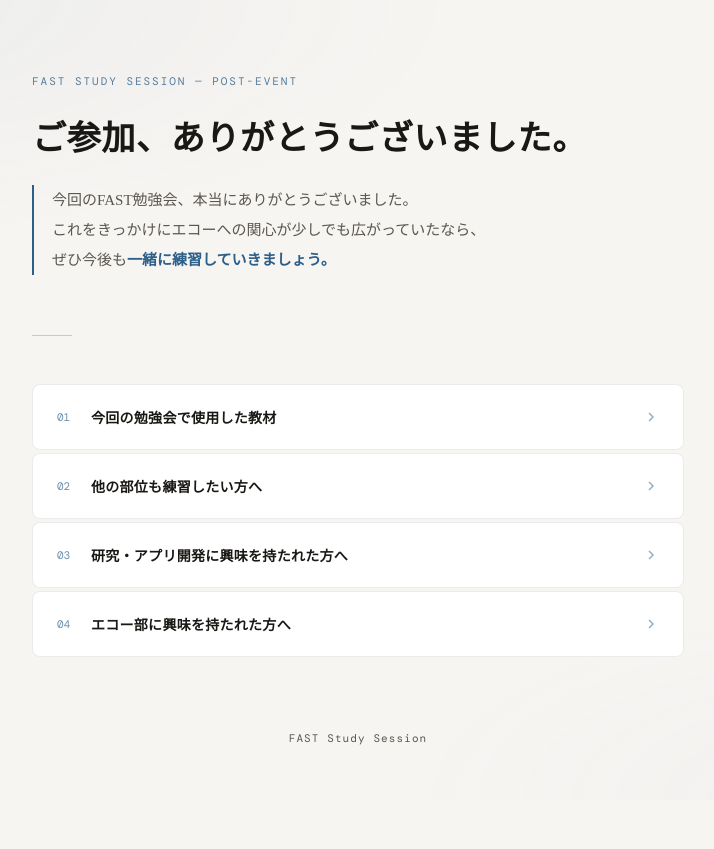
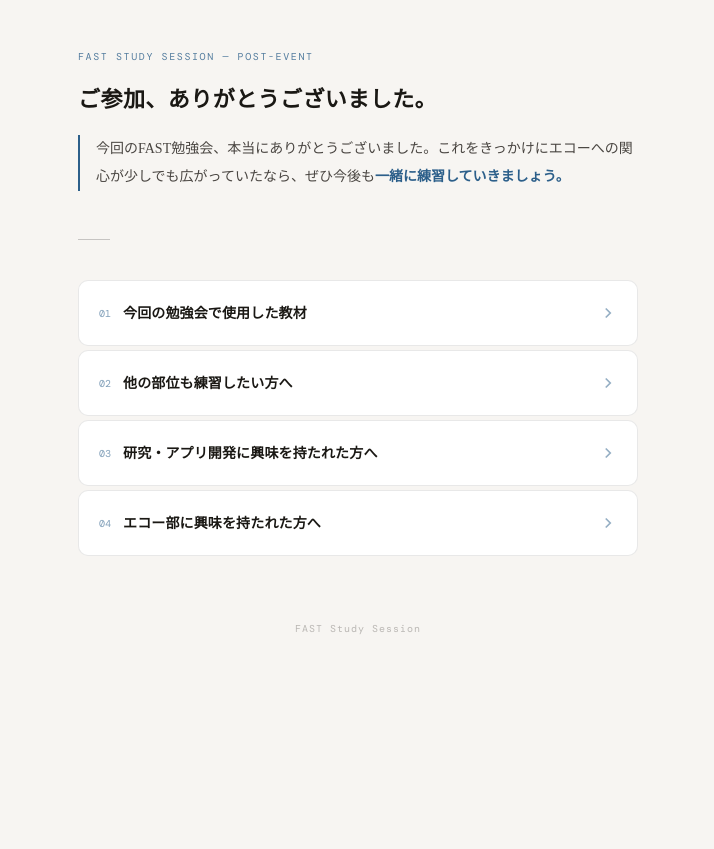
Before and after one commit to WJ-medtech/thankyou, a plain HTML site: page index.html in a window 1280 px wide. Shown: the whole page, without its empty margins (282-996 px from the left). After the commit the page ends 800 px from the top, so only its background shows below. Drawn offline with nearby package versions, Linux system fonts and the light colour scheme; a web font is replaced by a local one.

Commit message:
Add files via upload

```diff
--- a/index.html
+++ b/index.html
@@ -10,10 +10,10 @@
     --bg: #f7f5f2;
     --surface: #ffffff;
     --surface2: #f0ede8;
-    --border: rgba(0,0,0,0.08);
-    --border-hover: rgba(0,0,0,0.18);
+    --border: rgba(0,0,0,0.09);
+    --border-hover: rgba(0,0,0,0.20);
     --text-primary: #1a1814;
-    --text-secondary: #5a5650;
+    --text-secondary: #4a4642;
     --accent: #2c5f8a;
     --accent-light: rgba(44,95,138,0.08);
     --tag-bg: rgba(44,95,138,0.07);
@@ -27,59 +27,43 @@
     font-family: 'Noto Serif JP', serif;
     min-height: 100vh;
     line-height: 1.8;
-    overflow-x: hidden;
-  }
-
-  body::before {
-    content: '';
-    position: fixed;
-    inset: 0;
-    background:
-      radial-gradient(ellipse 80% 50% at 10% 0%, rgba(44,95,138,0.05) 0%, transparent 60%),
-      radial-gradient(ellipse 60% 40% at 90% 100%, rgba(100,140,180,0.04) 0%, transparent 60%);
-    pointer-events: none;
-    z-index: 0;
+    -webkit-text-size-adjust: 100%;
   }
 
   .container {
-    max-width: 700px;
+    max-width: 600px;
     margin: 0 auto;
-    padding: 72px 24px 100px;
-    position: relative;
-    z-index: 1;
+    padding: 48px 20px 80px;
   }
 
-  header {
-    margin-bottom: 60px;
-    animation: fadeUp 0.8s ease both;
-  }
+  header { margin-bottom: 48px; animation: fadeUp 0.7s ease both; }
 
   .label {
     font-family: 'DM Mono', monospace;
-    font-size: 11px;
-    letter-spacing: 0.18em;
+    font-size: 10px;
+    letter-spacing: 0.16em;
     color: var(--accent);
     text-transform: uppercase;
-    margin-bottom: 18px;
+    margin-bottom: 14px;
     opacity: 0.8;
   }
 
   h1 {
     font-family: 'Shippori Mincho', serif;
-    font-size: clamp(24px, 5vw, 34px);
+    font-size: 22px;
     font-weight: 600;
-    line-height: 1.5;
+    line-height: 1.6;
     letter-spacing: 0.02em;
-    margin-bottom: 24px;
+    margin-bottom: 20px;
     color: var(--text-primary);
   }
 
   .intro {
-    font-size: 15px;
+    font-size: 14px;
     color: var(--text-secondary);
     line-height: 2;
     border-left: 2px solid var(--accent);
-    padding-left: 18px;
+    padding-left: 16px;
   }
 
   .intro em {
@@ -89,184 +73,202 @@
   }
 
   .divider {
-    width: 40px;
+    width: 32px;
     height: 1px;
     background: var(--border-hover);
-    margin: 48px 0;
-    animation: fadeUp 0.8s ease 0.2s both;
+    margin: 40px 0;
+    animation: fadeUp 0.7s ease 0.15s both;
   }
 
   .accordion {
     display: flex;
     flex-direction: column;
-    gap: 3px;
+    gap: 4px;
   }
 
   .item {
     border: 1px solid var(--border);
-    border-radius: 8px;
+    border-radius: 10px;
     overflow: hidden;
-    transition: border-color 0.3s ease, box-shadow 0.3s ease;
+    background: var(--surface);
+    transition: border-color 0.3s, box-shadow 0.3s;
     animation: fadeUp 0.6s ease both;
-    background: var(--surface);
   }
-  .item:nth-child(1) { animation-delay: 0.3s; }
-  .item:nth-child(2) { animation-delay: 0.4s; }
-  .item:nth-child(3) { animation-delay: 0.5s; }
-  .item:nth-child(4) { animation-delay: 0.6s; }
+  .item:nth-child(1) { animation-delay: 0.2s; }
+  .item:nth-child(2) { animation-delay: 0.3s; }
+  .item:nth-child(3) { animation-delay: 0.4s; }
+  .item:nth-child(4) { animation-delay: 0.5s; }
 
-  .item:hover { border-color: var(--border-hover); box-shadow: 0 2px 12px rgba(0,0,0,0.06); }
-  .item.open  { border-color: var(--accent); box-shadow: 0 4px 20px rgba(44,95,138,0.1); }
+  .item.open { border-color: var(--accent); box-shadow: 0 4px 16px rgba(44,95,138,0.1); }
 
   .trigger {
     width: 100%;
     display: flex;
     align-items: center;
     justify-content: space-between;
-    padding: 22px 24px;
+    padding: 18px 20px;
     background: transparent;
     border: none;
     cursor: pointer;
     text-align: left;
-    gap: 16px;
-    transition: background 0.25s;
+    gap: 12px;
+    -webkit-tap-highlight-color: transparent;
+    transition: background 0.2s;
+    min-height: 64px;
   }
 
-  .trigger:hover { background: var(--surface2); }
   .item.open .trigger { background: var(--accent-light); }
 
   .trigger-left {
     display: flex;
     align-items: center;
-    gap: 14px;
+    gap: 12px;
+    flex: 1;
   }
 
   .icon-num {
     font-family: 'DM Mono', monospace;
-    font-size: 11px;
+    font-size: 10px;
     color: var(--accent);
-    opacity: 0.7;
-    min-width: 20px;
+    opacity: 0.6;
+    flex-shrink: 0;
   }
 
   .trigger-title {
-    font-family: 'Noto Serif JP', serif;
     font-size: 14px;
     font-weight: 600;
     color: var(--text-primary);
-    letter-spacing: 0.02em;
+    line-height: 1.5;
+    letter-spacing: 0.01em;
   }
 
   .chevron {
-    width: 16px;
-    height: 16px;
+    width: 18px;
+    height: 18px;
     flex-shrink: 0;
     color: var(--accent);
     opacity: 0.5;
-    transition: transform 0.35s cubic-bezier(0.4, 0, 0.2, 1), opacity 0.3s;
+    transition: transform 0.35s cubic-bezier(0.4,0,0.2,1), opacity 0.25s;
   }
   .item.open .chevron { transform: rotate(90deg); opacity: 1; }
 
   .panel {
     max-height: 0;
     overflow: hidden;
-    transition: max-height 0.5s cubic-bezier(0.4, 0, 0.2, 1);
+    transition: max-height 0.45s cubic-bezier(0.4,0,0.2,1);
   }
-  .item.open .panel { max-height: 2400px; }
+  .item.open .panel { max-height: 1800px; }
 
   .panel-inner {
-    padding: 24px 24px 28px;
+    padding: 20px 20px 24px;
     border-top: 1px solid var(--border);
   }
 
   .panel-inner p {
     font-size: 14px;
     color: var(--text-secondary);
-    line-height: 2;
+    line-height: 1.9;
     margin-bottom: 14px;
   }
   .panel-inner p:last-child { margin-bottom: 0; }
 
-  .panel-inner ul {
-    list-style: none;
-    margin: 12px 0 16px;
+  .tag-grid {
     display: grid;
     grid-template-columns: 1fr 1fr;
-    gap: 6px 12px;
+    gap: 6px;
+    margin: 12px 0 16px;
   }
 
-  .panel-inner ul li {
+  .tag {
     font-size: 13px;
     color: var(--text-secondary);
-    padding: 6px 12px;
+    padding: 7px 12px;
     background: var(--tag-bg);
-    border-radius: 4px;
-    letter-spacing: 0.02em;
+    border-radius: 6px;
+    line-height: 1.5;
   }
 
-  .link-btn {
-    display: inline-flex;
+  .dl-btn {
+    display: flex;
     align-items: center;
+    justify-content: center;
     gap: 8px;
+    width: 100%;
+    padding: 14px;
     margin-top: 14px;
-    padding: 10px 18px;
     background: var(--accent);
-    border-radius: 6px;
+    border-radius: 8px;
     color: #fff;
     font-family: 'DM Mono', monospace;
-    font-size: 12px;
+    font-size: 13px;
     text-decoration: none;
-    letter-spacing: 0.06em;
-    transition: background 0.25s, transform 0.2s;
+    letter-spacing: 0.05em;
+    -webkit-tap-highlight-color: transparent;
+    transition: background 0.2s;
   }
-  .link-btn:hover { background: #1e4a72; transform: translateY(-1px); }
-  .link-btn svg { width: 12px; height: 12px; }
+  .dl-btn:active { background: #1e4a72; }
+  .dl-btn svg { width: 16px; height: 16px; flex-shrink: 0; }
+
+  .link-btn {
+    display: flex;
+    align-items: center;
+    justify-content: center;
+    gap: 8px;
+    width: 100%;
+    padding: 14px;
+    margin-top: 10px;
+    background: transparent;
+    border: 1.5px solid var(--accent);
+    border-radius: 8px;
+    color: var(--accent);
+    font-family: 'DM Mono', monospace;
+    font-size: 13px;
+    text-decoration: none;
+    letter-spacing: 0.05em;
+    -webkit-tap-highlight-color: transparent;
+    transition: background 0.2s;
+  }
+  .link-btn:active { background: var(--accent-light); }
+  .link-btn svg { width: 14px; height: 14px; flex-shrink: 0; }
 
   .notice {
     margin-top: 14px;
-    padding: 12px 16px;
+    padding: 12px 14px;
     background: #fff8f0;
     border-left: 3px solid #e08c40;
-    border-radius: 0 4px 4px 0;
+    border-radius: 0 6px 6px 0;
     font-size: 12px;
-    color: #7a5830;
+    color: #6b4c1e;
     font-family: 'DM Mono', monospace;
-    letter-spacing: 0.03em;
+    letter-spacing: 0.02em;
     line-height: 1.8;
   }
 
-  .pdf-wrap {
-    margin-top: 18px;
-    border: 1px solid var(--border);
+  /* 研究結果お知らせボックス */
+  .info-box {
+    margin-top: 16px;
+    padding: 14px 16px;
+    background: #f0f6ff;
+    border: 1px solid rgba(44,95,138,0.2);
     border-radius: 8px;
-    overflow: hidden;
+    font-size: 13px;
+    color: #2a4a6a;
+    line-height: 1.9;
   }
 
-  .pdf-label {
-    padding: 10px 16px;
+  .info-box strong {
+    display: block;
+    font-size: 12px;
     font-family: 'DM Mono', monospace;
-    font-size: 11px;
-    letter-spacing: 0.1em;
-    color: var(--text-secondary);
-    background: var(--surface2);
-    border-bottom: 1px solid var(--border);
-    display: flex;
-    align-items: center;
-    gap: 8px;
-  }
-
-  .pdf-label svg { width: 14px; height: 14px; color: #c0392b; flex-shrink: 0; }
-
-  .pdf-wrap iframe {
-    width: 100%;
-    height: 520px;
-    display: block;
-    border: none;
+    letter-spacing: 0.08em;
+    color: var(--accent);
+    margin-bottom: 6px;
+    opacity: 0.8;
   }
 
   .insta-section {
     margin-top: 16px;
-    padding: 16px;
+    padding: 14px;
     background: linear-gradient(135deg, #fdf6f0 0%, #f0f4ff 100%);
     border-radius: 8px;
     border: 1px solid var(--border);
@@ -279,42 +281,36 @@
   }
 
   .insta-badge {
-    display: inline-flex;
+    display: flex;
     align-items: center;
+    justify-content: center;
     gap: 8px;
-    padding: 9px 16px;
+    padding: 12px;
     border: 1px solid var(--border-hover);
-    border-radius: 6px;
-    color: var(--text-secondary);
-    font-size: 13px;
+    border-radius: 8px;
+    color: #3a3632;
+    font-size: 14px;
     text-decoration: none;
     background: white;
-    transition: border-color 0.25s, color 0.25s, transform 0.2s;
+    -webkit-tap-highlight-color: transparent;
+    transition: border-color 0.2s, color 0.2s;
   }
-  .insta-badge:hover { border-color: #e1306c; color: #e1306c; transform: translateY(-1px); }
-  .insta-badge svg { width: 15px; height: 15px; flex-shrink: 0; }
+  .insta-badge:active { border-color: #e1306c; color: #e1306c; }
+  .insta-badge svg { width: 18px; height: 18px; flex-shrink: 0; }
 
   footer {
-    margin-top: 72px;
+    margin-top: 64px;
     text-align: center;
     font-family: 'DM Mono', monospace;
-    font-size: 11px;
+    font-size: 10px;
     color: var(--text-secondary);
-    opacity: 0.4;
+    opacity: 0.35;
     letter-spacing: 0.1em;
-    animation: fadeUp 0.8s ease 0.7s both;
   }
 
   @keyframes fadeUp {
-    from { opacity: 0; transform: translateY(14px); }
+    from { opacity: 0; transform: translateY(12px); }
     to   { opacity: 1; transform: translateY(0); }
-  }
-
-  @media (max-width: 480px) {
-    .panel-inner ul { grid-template-columns: 1fr; }
-    .trigger { padding: 16px; }
-    .panel-inner { padding: 18px 16px 24px; }
-    .pdf-wrap iframe { height: 320px; }
   }
 </style>
 </head>
@@ -325,9 +321,7 @@
     <p class="label">FAST Study Session — Post-Event</p>
     <h1>ご参加、ありがとうございました。</h1>
     <p class="intro">
-      今回のFAST勉強会、本当にありがとうございました。<br>
-      これをきっかけにエコーへの関心が少しでも広がっていたなら、<br>
-      ぜひ今後も<em>一緒に練習していきましょう。</em>
+      今回のFAST勉強会、本当にありがとうございました。これをきっかけにエコーへの関心が少しでも広がっていたなら、ぜひ今後も<em>一緒に練習していきましょう。</em>
     </p>
   </header>
 
@@ -342,22 +336,15 @@
           <span class="icon-num">01</span>
           <span class="trigger-title">今回の勉強会で使用した教材</span>
         </div>
-        <svg class="chevron" viewBox="0 0 16 16" fill="none" stroke="currentColor" stroke-width="1.5">
-          <path d="M6 4l4 4-4 4"/>
-        </svg>
+        <svg class="chevron" viewBox="0 0 16 16" fill="none" stroke="currentColor" stroke-width="1.5"><path d="M6 4l4 4-4 4"/></svg>
       </button>
       <div class="panel">
         <div class="panel-inner">
-          <p>セミナーで使用したスライドを下記に掲載しています。復習にご活用ください。</p>
-
-          <div class="pdf-wrap">
-            <div class="pdf-label">
-              <svg viewBox="0 0 24 24" fill="currentColor"><path d="M14 2H6a2 2 0 00-2 2v16a2 2 0 002 2h12a2 2 0 002-2V8l-6-6zm-1 1.5L18.5 9H13V3.5zM8 17.5c.3.5.9.7 1.5.5.8-.3 1.3-1.1 1.5-2 .6.8 1.2 1.4 1.9 1.7.7.2 1.4 0 1.8-.5.3-.4.2-1-.2-1.3-.6-.4-1.5-.3-2.2 0-.4-.8-.7-1.7-.8-2.6-.1-.5-.6-.9-1.1-.8-.5.1-.9.6-.8 1.1.2.9.5 1.8 1 2.6-.7.4-1.4 1-1.6 1.3z"/></svg>
-              FASTセミナー スライド資料
-            </div>
-            <iframe src="FASTセミナー.pdf" title="FASTセミナー スライド"></iframe>
-          </div>
-
+          <p>セミナーで使用したスライドをダウンロードできます。復習にご活用ください。</p>
+          <a class="dl-btn" href="FASTセミナー.pdf" download>
+            <svg viewBox="0 0 24 24" fill="none" stroke="currentColor" stroke-width="2"><path d="M12 15V3M6 9l6 6 6-6M3 21h18"/></svg>
+            スライドをダウンロード
+          </a>
           <p style="margin-top:18px;">また、今回使用したシミュレーションアプリも引き続きご利用いただけます。</p>
           <a class="link-btn" href="https://wj-medtech.github.io/fast_journey/" target="_blank">
             <svg viewBox="0 0 16 16" fill="none" stroke="currentColor" stroke-width="1.5"><path d="M8 2H3a1 1 0 00-1 1v10a1 1 0 001 1h10a1 1 0 001-1V8M10 2h4m0 0v4m0-4L8 8"/></svg>
@@ -375,24 +362,22 @@
           <span class="icon-num">02</span>
           <span class="trigger-title">他の部位も練習したい方へ</span>
         </div>
-        <svg class="chevron" viewBox="0 0 16 16" fill="none" stroke="currentColor" stroke-width="1.5">
-          <path d="M6 4l4 4-4 4"/>
-        </svg>
+        <svg class="chevron" viewBox="0 0 16 16" fill="none" stroke="currentColor" stroke-width="1.5"><path d="M6 4l4 4-4 4"/></svg>
       </button>
       <div class="panel">
         <div class="panel-inner">
           <p>現在、以下の部位について一緒に練習できます。気軽にお声がけください。</p>
-          <ul>
-            <li>肺</li>
-            <li>心臓（FoCUS）</li>
-            <li>腹部大動脈</li>
-            <li>胆嚢</li>
-            <li>腎臓</li>
-            <li>下肢深部静脈<br><small style="font-size:11px;opacity:0.7">（膝窩静脈）</small></li>
-            <li>甲状腺</li>
-            <li>膝（膝蓋上嚢）</li>
-            <li>肩（上腕二頭筋長頭腱）</li>
-          </ul>
+          <div class="tag-grid">
+            <div class="tag">肺</div>
+            <div class="tag">心臓（FoCUS）</div>
+            <div class="tag">腹部大動脈</div>
+            <div class="tag">胆嚢</div>
+            <div class="tag">腎臓</div>
+            <div class="tag">下肢深部静脈<br><small style="font-size:11px;opacity:0.7">（膝窩静脈）</small></div>
+            <div class="tag">甲状腺</div>
+            <div class="tag">膝（膝蓋上嚢）</div>
+            <div class="tag">肩<br><small style="font-size:11px;opacity:0.7">（上腕二頭筋長頭腱）</small></div>
+          </div>
           <p>いつでも一緒に練習しましょう。</p>
         </div>
       </div>
@@ -405,16 +390,17 @@
           <span class="icon-num">03</span>
           <span class="trigger-title">研究・アプリ開発に興味を持たれた方へ</span>
         </div>
-        <svg class="chevron" viewBox="0 0 16 16" fill="none" stroke="currentColor" stroke-width="1.5">
-          <path d="M6 4l4 4-4 4"/>
-        </svg>
+        <svg class="chevron" viewBox="0 0 16 16" fill="none" stroke="currentColor" stroke-width="1.5"><path d="M6 4l4 4-4 4"/></svg>
       </button>
       <div class="panel">
         <div class="panel-inner">
           <p>今回の研究は、<strong style="color:var(--text-primary)">Sonoforge</strong> という団体で活動する中で生まれたものです。6年生の先輩が立ち上げ、現在も継続して開発を進めています。</p>
           <p>「このアプリをもっと大きくしたい」「他の部位のアプリも作ってみたい」など、少しでも興味があればお気軽にご連絡ください。</p>
-          <p style="font-size:13px;">なお、研究結果についてはまとまり次第（数ヶ月後を予定）、ご希望の方にLINEにてご報告いたします。希望される方はお知らせください。</p>
-          <div class="insta-section">
+          <div class="info-box">
+            <strong>RESEARCH RESULTS</strong>
+            今回の研究は8月・9月に学会発表を予定しています。発表が終わり次第、そこでお伝えした内容を簡潔にご報告できればと思っています。ご希望の方はお知らせください。
+          </div>
+          <div class="insta-section" style="margin-top:16px;">
             <p class="insta-cta">Sonoforgeの活動はInstagramでも発信しています。ぜひフォローしてください！</p>
             <a class="insta-badge" href="https://www.instagram.com/sono.forge?igsh=MXVyY3FuMDk0em9xdg==" target="_blank">
               <svg viewBox="0 0 24 24" fill="none" stroke="currentColor" stroke-width="1.5"><rect x="2" y="2" width="20" height="20" rx="5"/><circle cx="12" cy="12" r="5"/><circle cx="17.5" cy="6.5" r="1" fill="currentColor" stroke="none"/></svg>
@@ -432,9 +418,7 @@
           <span class="icon-num">04</span>
           <span class="trigger-title">エコー部に興味を持たれた方へ</span>
         </div>
-        <svg class="chevron" viewBox="0 0 16 16" fill="none" stroke="currentColor" stroke-width="1.5">
-          <path d="M6 4l4 4-4 4"/>
-        </svg>
+        <svg class="chevron" viewBox="0 0 16 16" fill="none" stroke="currentColor" stroke-width="1.5"><path d="M6 4l4 4-4 4"/></svg>
       </button>
       <div class="panel">
         <div class="panel-inner">
```
